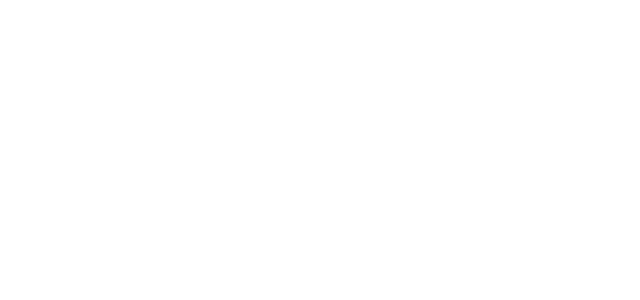
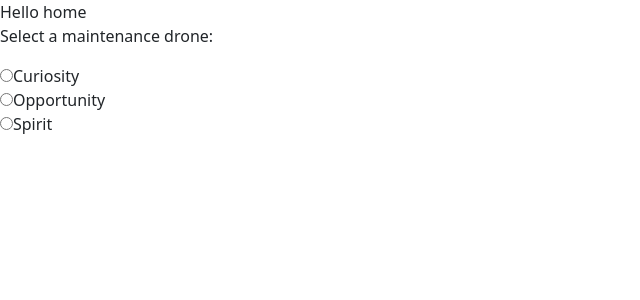
Before and after one commit to Tarcisio-Menezes/KondutoExplorer, a React (Create React App) app in the folder frontend/: page /home in a window 1280 px wide. Before the commit this address had no page. Shown: the top 300 px of the page, without its empty margins (0-640 px from the left). Built offline with nearby package versions, Linux system fonts and the light colour scheme.

Commit message:
adiciona estrutura inicial da pagina home

```diff
--- a/frontend/src/App.js
+++ b/frontend/src/App.js
@@ -3,6 +3,7 @@
 import Provider from './context/Provider';
 import Login from './pages/Login';
 import AddUser from './pages/AddUser';
+import Home from './pages/Home';
 
 function App() {
   return (
@@ -11,6 +12,7 @@
         <Routes>
           <Route exact path="/" element={ <Login /> } />
           <Route exact path="/create-user" element={ <AddUser /> } />
+          <Route exact path="/home" element={ <Home /> } />
         </Routes>
       </BrowserRouter>
     </Provider>
--- a/frontend/src/pages/AddUser.js
+++ b/frontend/src/pages/AddUser.js
@@ -71,16 +71,14 @@
             onChange={ ({ target }) => setUserPass(target.value) }
           />
         </Form.Group>
-        <Link to="/home">
         <button
           variant="light"
           type="submit"
           onClick={ () => createUser(userName, userEmail, userPass) }
           disabled={ !userName || !userEmail || !userPass }
         >
-            Entrar
+          Cadastrar
         </button>
-        </Link>
         <Link to="/">
           <button
             variant="light"
--- /dev/null
+++ b/frontend/src/pages/Home.js
@@ -0,0 +1,97 @@
+/* eslint-disable react/void-dom-elements-no-children */
+import React, { useState, useEffect } from 'react';
+// import { Card } from 'react-bootstrap';
+// import axios from 'axios';
+// import MainContext from '../context/MainContext';
+import { getAllDayOneRover } from '../utils/requestAPI';
+
+function Home() {
+  // const { userName, token, setFavorites } = useContext(MainContext);
+  const [rover, setRover] = useState('');
+  const [dataRover, setDataRover] = useState('');
+
+  // const headers = {
+  //   'Content-Type': 'application/json',
+  //   'Access-Control-Allow-Origin': '*',
+  //   authorization: token,
+  // };
+
+  useEffect(() => {
+    async function getAllRoversInDayOne() {
+      if (rover) {
+        const data = await getAllDayOneRover(rover);
+        return setDataRover(data);
+      }
+    }
+    getAllRoversInDayOne();
+  }, [rover]);
+
+  const selectRover = () => (
+    <section>
+      <p>Select a maintenance drone:</p>
+      <div>
+        <label htmlFor="curiosity">
+          <input
+            type="radio"
+            id="curiosity"
+            name="rover"
+            value="curiosity"
+            onChange={ ({ target }) => setRover(target.value) }
+          />
+          Curiosity
+        </label>
+      </div>
+      <div>
+        <label htmlFor="opportunity">
+          <input
+            type="radio"
+            id="opportunity"
+            name="rover"
+            value="opportunity"
+            onChange={ ({ target }) => setRover(target.value) }
+          />
+          Opportunity
+        </label>
+      </div>
+      <div>
+        <label htmlFor="spirit">
+          <input
+            type="radio"
+            id="spirit"
+            name="rover"
+            value="spirit"
+            onChange={ ({ target }) => setRover(target.value) }
+          />
+          Spirit
+        </label>
+      </div>
+    </section>
+  );
+
+  const infosSelectedRover = () => {
+    const { photos } = dataRover;
+    if (dataRover) {
+      const imagesIndDayOne = photos.length;
+      return (
+        <section>
+          <p>{`O rover ${rover} chegou em Marte em ${photos[0].earth_date}.`}</p>
+          <p>{`Seu status de atividade é ${photos[0].rover.status}!`}</p>
+          <p>
+            {`Ele capturou ${imagesIndDayOne}
+            imagens em seu primeiro dia no planeta vermelho!!`}
+          </p>
+        </section>
+      );
+    } return null;
+  };
+
+  return (
+    <div>
+      Hello home
+      { selectRover() }
+      { infosSelectedRover() }
+    </div>
+  );
+}
+
+export default Home;
--- /dev/null
+++ b/frontend/src/utils/requestAPI.js
@@ -0,0 +1,7 @@
+/* eslint-disable import/prefer-default-export */
+export const getAllDayOneRover = (rover) => fetch(`https://api.nasa.gov/mars-photos/api/v1/rovers/${rover}/photos?sol=1&page=1&api_key=DEMO_KEY`)
+  .then((initial) => (
+    initial
+      .json()
+      .then((json) => (initial.ok ? Promise.resolve(json) : Promise.reject(json)))
+  ));
```
Also changed, not shown: frontend/.eslintrc.json (added). Lines whose indentation alone changed are shown as unchanged.
